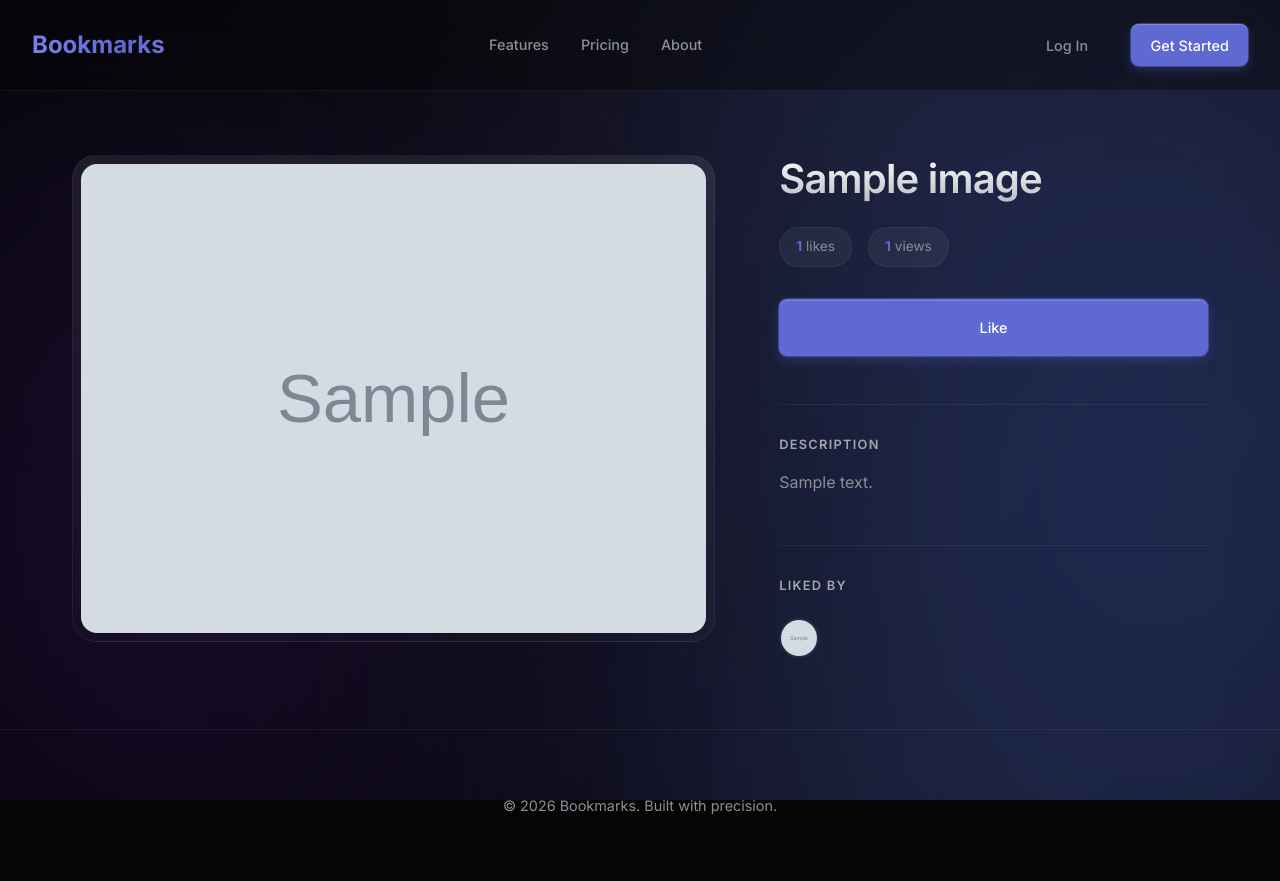
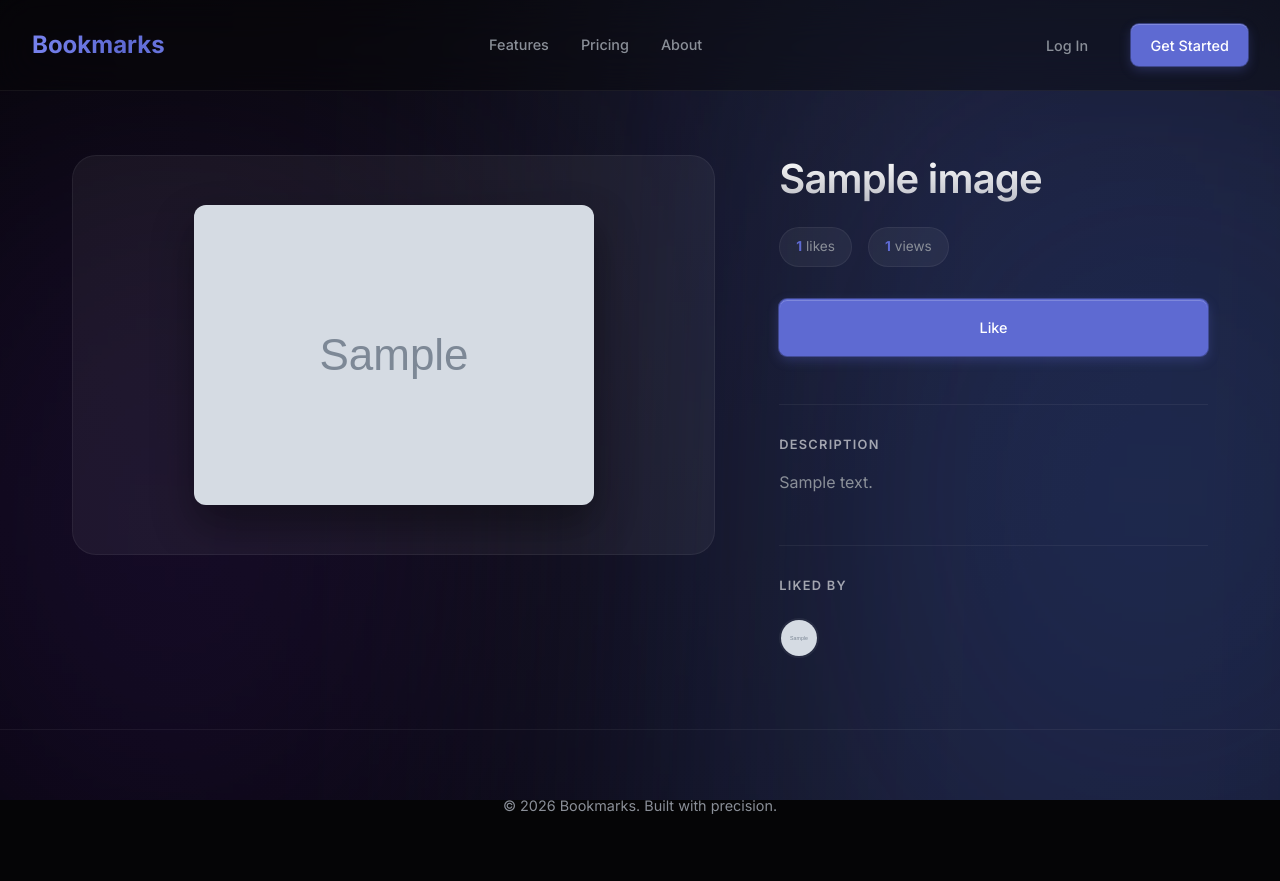
Before and after one commit to sumitsidharth/Bookmark, a Django app: template images/templates/images/image/detail.html in a window 1280 px wide. Run offline with Django 5.2, Linux system fonts and the light colour scheme; tables that the repository leaves empty hold one stand-in row (values such as "Sample post"); the template is opened without the code that fills it: values that come from a table or form of the project are taken from there, most other values are stand-ins (such as "Sample title", 1, 10 or a date in 2020); grey boxes marked "Sample" are stand-in pictures; some libraries are stand-ins or nearby versions.

Commit message:
Refine image detail presentation: constrain size and add stage

```diff
--- a/images/templates/images/image/detail.html
+++ b/images/templates/images/image/detail.html
@@ -6,10 +6,10 @@
 {% block content %}
 <div class="image-detail-layout" style="display: grid; grid-template-columns: 1.5fr 1fr; gap: 4rem; align-items: start;">
     <div class="image-showcase scroll-reveal">
-        <div class="card" style="padding: 0.5rem; overflow: hidden; border-radius: var(--radius-xl);">
-            <a href="{{ image.image.url }}" target="_blank">
-                {% thumbnail image.image 800x0 as im %}
-                <img src="{{ im.url }}" alt="{{ image.title }}" style="width: 100%; border-radius: var(--radius-lg); display: block;">
+        <div class="card" style="padding: 1.5rem; background: var(--surface); border-radius: var(--radius-xl); display: flex; justify-content: center; align-items: center; min-height: 400px; max-height: 70vh; overflow: hidden;">
+            <a href="{{ image.image.url }}" target="_blank" style="display: block; width: 100%; height: 100%;">
+                {% thumbnail image.image 1200x0 as im %}
+                <img src="{{ im.url }}" alt="{{ image.title }}" style="max-width: 100%; max-height: 65vh; object-fit: contain; border-radius: var(--radius-md); box-shadow: 0 20px 40px rgba(0,0,0,0.4); margin: 0 auto; display: block;">
             </a>
         </div>
     </div>
```
